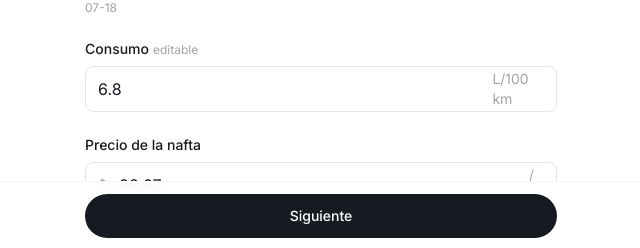
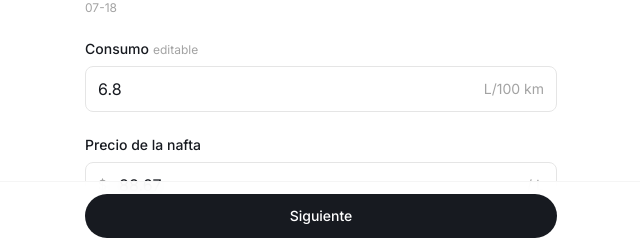
Before and after one commit to agurod42/calculadora-tesla.uy, a Next.js app: page / in a window 1280 px wide. Shown: the part 550-798 px from the top of the page, without its empty margins (319-959 px from the left). Built offline with nearby package versions, Linux system fonts and the light colour scheme.

Commit message:
fix: prevent input prefix/suffix from wrapping to two lines

```diff
--- a/src/components/ui.tsx
+++ b/src/components/ui.tsx
@@ -37,7 +37,7 @@ export function NumberInput({
 }) {
   return (
     <div className="flex items-center rounded-lg border border-neutral-200 bg-white focus-within:border-accent focus-within:ring-1 focus-within:ring-accent">
-      {prefix && <span className="pl-3 text-sm text-neutral-400">{prefix}</span>}
+      {prefix && <span className="whitespace-nowrap pl-3 text-sm text-neutral-400">{prefix}</span>}
       <input
         type="number"
         inputMode="decimal"
@@ -47,7 +47,7 @@ export function NumberInput({
         onChange={(e) => onChange(e.target.value === "" ? 0 : Number(e.target.value))}
         className="w-full bg-transparent px-3 py-2.5 text-ink outline-none [appearance:textfield] [&::-webkit-inner-spin-button]:appearance-none"
       />
-      {suffix && <span className="pr-3 text-sm text-neutral-400">{suffix}</span>}
+      {suffix && <span className="whitespace-nowrap pr-3 text-sm text-neutral-400">{suffix}</span>}
     </div>
   );
 }
```
